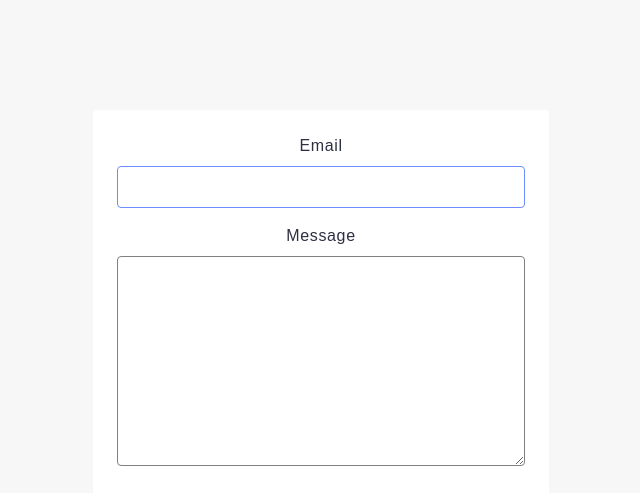
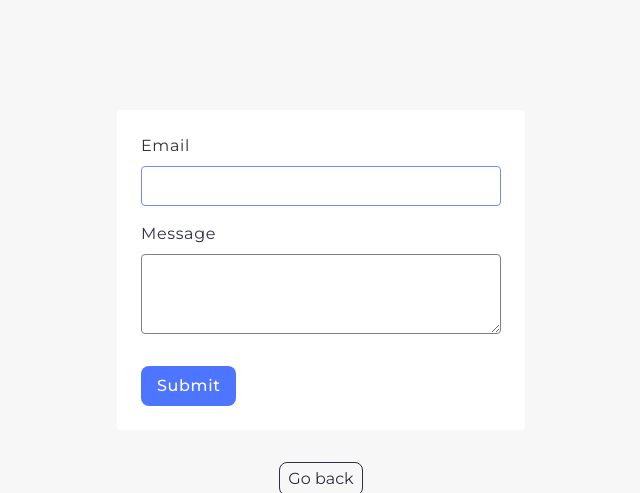
Before and after one commit to Yurii-Masniuk/goit-js-hw-09, a website built with Vite: page src/2-form.html in a window 1280 px wide. Shown: the top 493 px of the page, without its empty margins (319-959 px from the left). Built offline with nearby package versions, Linux system fonts and the light colour scheme.

Commit message:
done task-2

```diff
--- a/src/2-form.html
+++ b/src/2-form.html
@@ -5,6 +5,16 @@
     <meta http-equiv="X-UA-Compatible" content="IE=edge" />
     <meta name="viewport" content="width=device-width, initial-scale=1.0" />
     <title>Form</title>
+    <link
+      rel="stylesheet"
+      href="https://cdnjs.cloudflare.com/ajax/libs/modern-normalize/3.0.1/modern-normalize.min.css"
+    />
+    <link rel="preconnect" href="https://fonts.googleapis.com" />
+    <link rel="preconnect" href="https://fonts.gstatic.com" crossorigin />
+    <link
+      href="https://fonts.googleapis.com/css2?family=Montserrat:wght@400;500;700&display=swap"
+      rel="stylesheet"
+    />
     <link rel="stylesheet" href="./css/styles.css" />
   </head>
   <body>
--- a/src/css/2-form.css
+++ b/src/css/2-form.css
@@ -1,7 +1,7 @@
 body {
     font-family: "Montserrat", sans-serif;
     line-height: 1.5;
-    color:#2e2f42;
+    color: #2e2f42;
     background-color: #f7f7f7;
     margin: 0;
 }
@@ -20,6 +20,7 @@ body {
 .feedback-form label {
     display: flex;
     flex-direction: column;
+    align-items: flex-start;
     font-weight: 400;
     font-size: 16px;
     line-height: 1.5;
@@ -61,6 +62,16 @@ body {
     transition: border-color 0.3s ease;
 }
 
+.feedback-form input[type="email"] {
+    height: 40px;
+}
+
+.feedback-form textarea {
+    height: 80px;
+    resize: vertical;
+}
+
+
 .feedback-form input[type="email"]:focus,
 .feedback-form textarea:focus {
     border-color: #6c8cff;
```
Also changed, not shown: src/index.html (+4 -0 lines).
